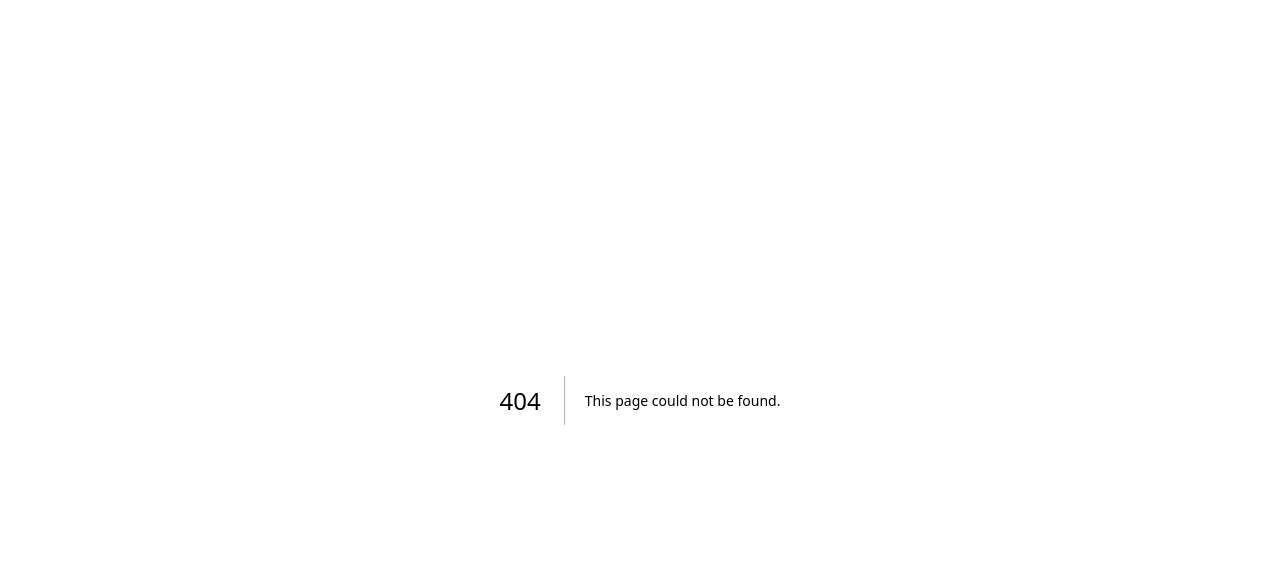
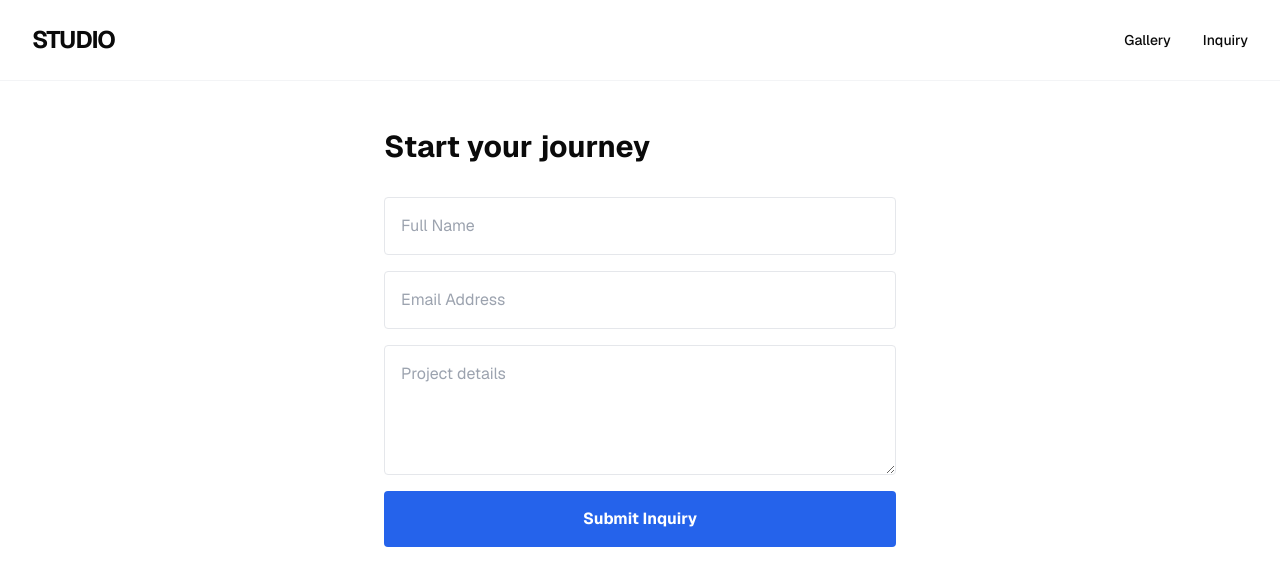
Before and after one commit to AlexThomas-Graft0/tatooist-fa5670, a Next.js app: page /inquiry in a window 1280 px wide. Before the commit this address had no page. Shown: the top 586 px of the page. Built offline with nearby package versions, Linux system fonts and the light colour scheme; no server answers.

Commit message:
add app/inquiry/page.tsx

```diff
--- /dev/null
+++ b/app/inquiry/page.tsx
@@ -0,0 +1,42 @@
+'use client';
+import { useState } from 'react';
+import { supabase } from '@/lib/supabaseClient';
+import { Navbar } from '@/components/Navbar';
+
+export default function InquiryPage() {
+  const [status, setStatus] = useState<'idle' | 'loading' | 'success' | 'error'>('idle');
+
+  async function handleSubmit(e: React.FormEvent<HTMLFormElement>) {
+    e.preventDefault();
+    setStatus('loading');
+    const formData = new FormData(e.currentTarget);
+    const { error } = await supabase.from('bookings').insert({
+      customer_name: formData.get('name'),
+      customer_email: formData.get('email'),
+      details: formData.get('details'),
+    });
+
+    setStatus(error ? 'error' : 'success');
+  }
+
+  return (
+    <main className="min-h-screen">
+      <Navbar />
+      <section className="max-w-xl mx-auto px-8 py-12">
+        <h2 className="text-3xl font-bold mb-8">Start your journey</h2>
+        {status === 'success' ? (
+          <div className="p-6 bg-green-50 text-green-800 rounded">Inquiry sent successfully. We will be in touch.</div>
+        ) : (
+          <form onSubmit={handleSubmit} className="flex flex-col gap-4">
+            <input name="name" placeholder="Full Name" required className="p-4 border border-gray-200 rounded" />
+            <input name="email" type="email" placeholder="Email Address" required className="p-4 border border-gray-200 rounded" />
+            <textarea name="details" placeholder="Project details" rows={4} className="p-4 border border-gray-200 rounded" />
+            <button disabled={status === 'loading'} className="bg-blue-600 text-white p-4 rounded font-bold hover:bg-blue-700">
+              {status === 'loading' ? 'Sending...' : 'Submit Inquiry'}
+            </button>
+          </form>
+        )}
+      </section>
+    </main>
+  );
+}
```
